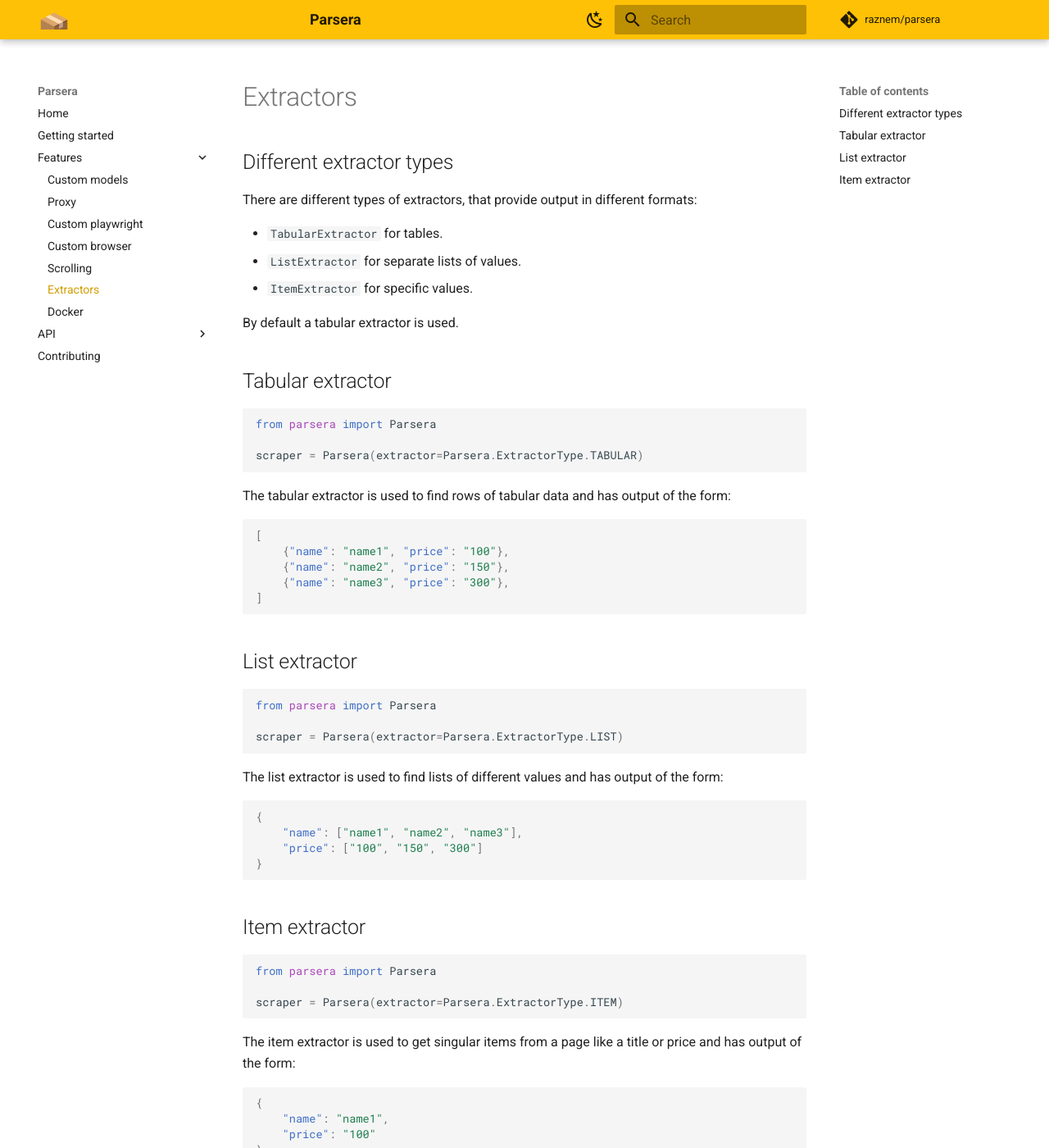
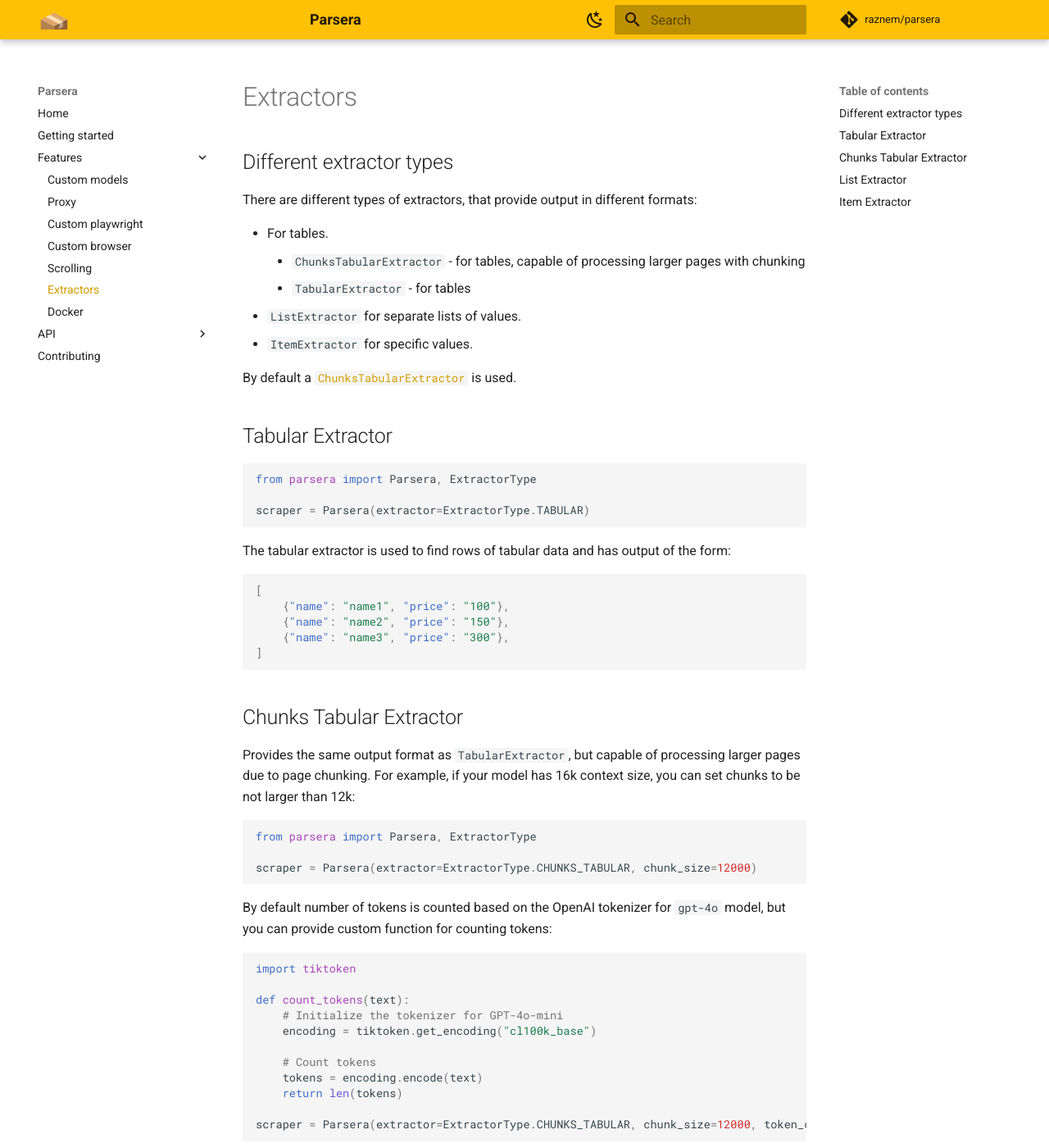
Before and after one commit to raznem/parsera, an MkDocs documentation site: the page built from docs/features/extractors.md, in a window 1280 px wide and 1400 px high. Shown: the whole window at 82% size. Built offline with MkDocs 1.6.1 and Material for MkDocs 9.7.7, drawn with Linux system fonts in a browser that asks for light colours; comment, search, counter and statistics services are not loaded; some of the changed text lies outside the part shown.

Commit message:
Chunks Tabular Extractor in docs

````diff
--- a/docs/features/extractors.md
+++ b/docs/features/extractors.md
@@ -1,17 +1,19 @@
 ## Different extractor types
 There are different types of extractors, that provide output in different formats:
 
-- `TabularExtractor` for tables.
+- For tables.
+    - `ChunksTabularExtractor` - for tables, capable of processing larger pages with chunking
+    - `TabularExtractor` - for tables
 - `ListExtractor` for separate lists of values.
 - `ItemExtractor` for specific values.
 
-By default a tabular extractor is used.
+By default a [`ChunksTabularExtractor`](#chunks-tabular-extractor) is used.
 
-## Tabular extractor
+## Tabular Extractor
 ```python
-from parsera import Parsera
+from parsera import Parsera, ExtractorType
 
-scraper = Parsera(extractor=Parsera.ExtractorType.TABULAR)
+scraper = Parsera(extractor=ExtractorType.TABULAR)
 ```
 The tabular extractor is used to find rows of tabular data and has output of the form:
 ```json
@@ -22,11 +24,38 @@ The tabular extractor is used to find rows of tabular data and has output of the
 ]
 ```
 
-## List extractor
+## Chunks Tabular Extractor
+Provides the same output format as `TabularExtractor`, but capable of processing larger pages due to page chunking.
+For example, if your model has 16k context size, you can set chunks to be not larger than 12k:
 ```python
-from parsera import Parsera
+from parsera import Parsera, ExtractorType
 
-scraper = Parsera(extractor=Parsera.ExtractorType.LIST)
+scraper = Parsera(extractor=ExtractorType.CHUNKS_TABULAR, chunk_size=12000)
+```
+
+By default number of tokens is counted based on the OpenAI tokenizer for `gpt-4o` model, but you can provide custom
+function for counting tokens:
+
+```python
+import tiktoken
+
+def count_tokens(text):
+    # Initialize the tokenizer for GPT-4o-mini
+    encoding = tiktoken.get_encoding("cl100k_base")
+
+    # Count tokens
+    tokens = encoding.encode(text)
+    return len(tokens)
+
+scraper = Parsera(extractor=ExtractorType.CHUNKS_TABULAR, chunk_size=12000, token_counter=count_tokens)
+```
+
+
+## List Extractor
+```python
+from parsera import Parsera, ExtractorType
+
+scraper = Parsera(extractor=ExtractorType.LIST)
 ```
 The list extractor is used to find lists of different values and has output of the form:
 ```json
@@ -36,11 +65,11 @@ The list extractor is used to find lists of different values and has output of t
 }
 ```
 
-## Item extractor
+## Item Extractor
 ```python
-from parsera import Parsera
+from parsera import Parsera, ExtractorType
 
-scraper = Parsera(extractor=Parsera.ExtractorType.ITEM)
+scraper = Parsera(extractor=ExtractorType.ITEM)
 ```
 The item extractor is used to get singular items from a page like a title or price and has output of the form:
 ```json
````
